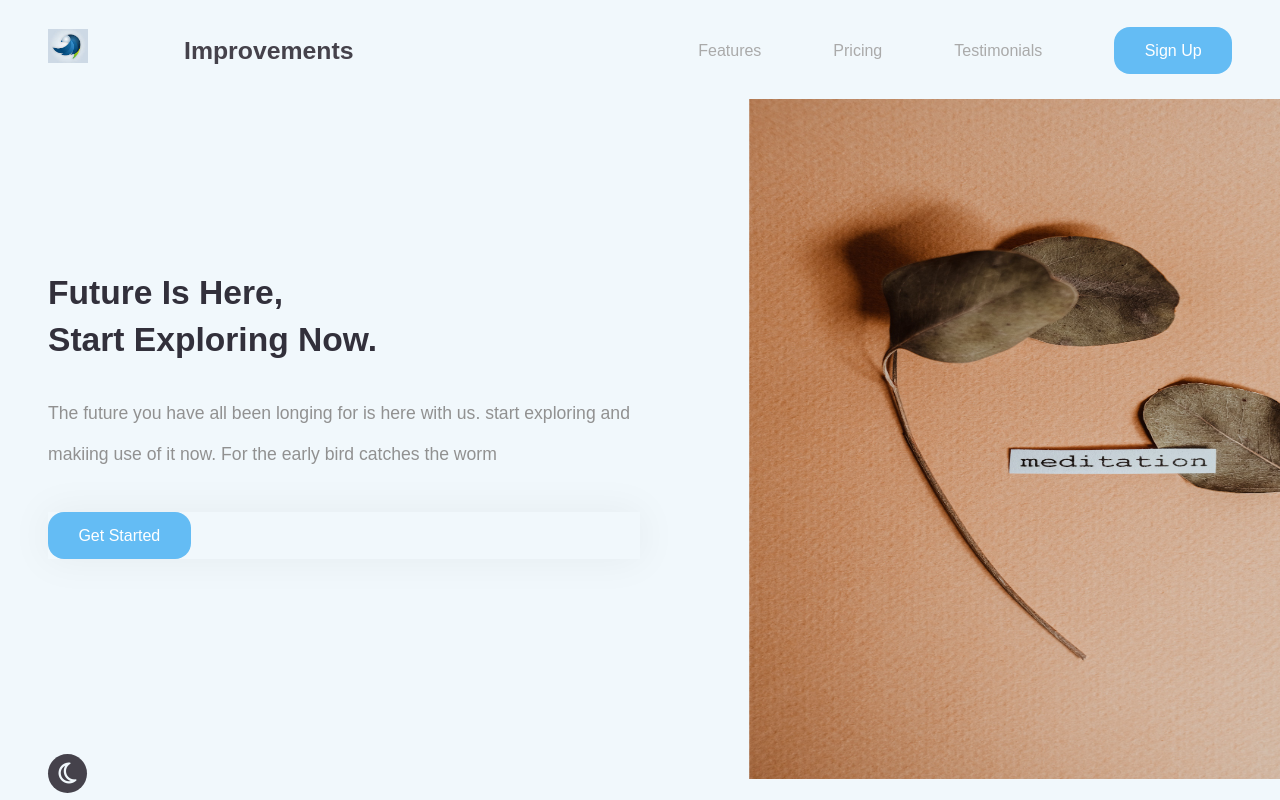
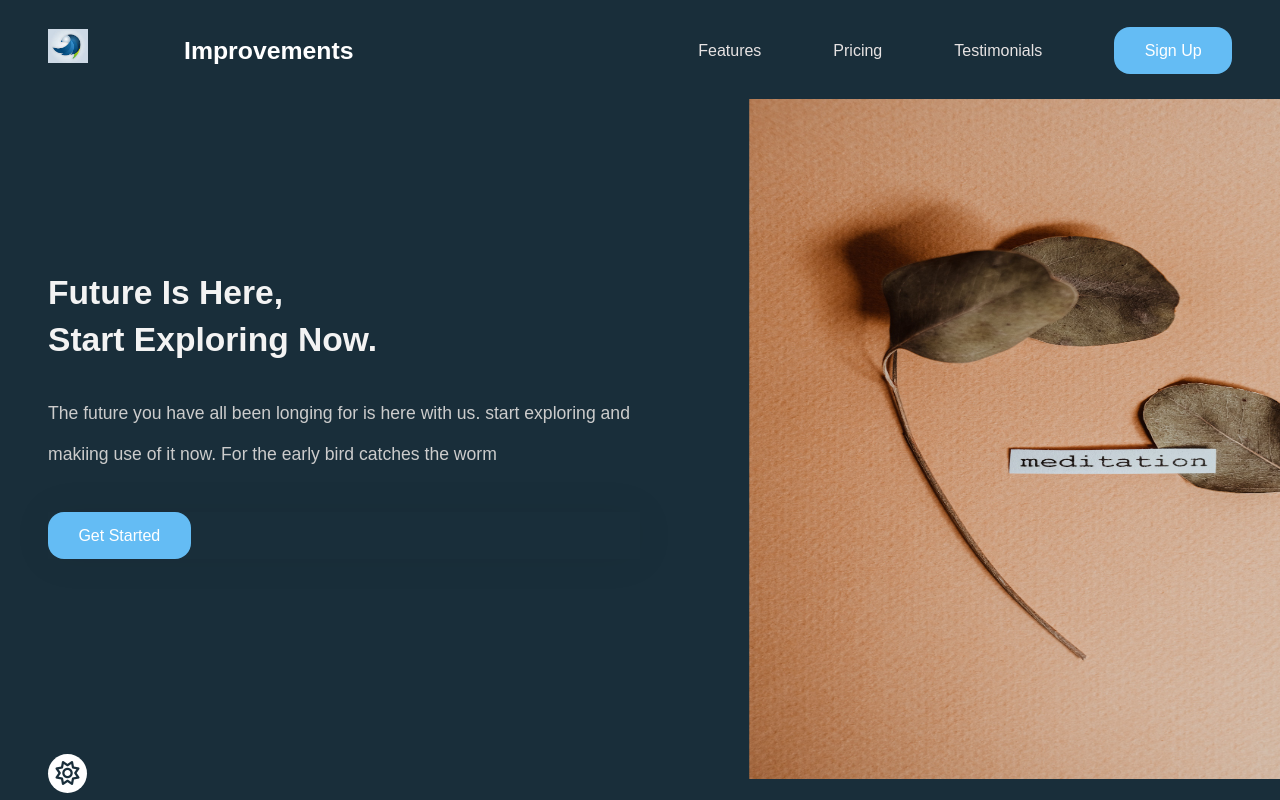
Before and after one commit to Cynthia-Isutsa/Responsive-landing-page, a plain HTML site: page index.html in a window 1280 px wide. Both pictures are taken after a click on the button 67 px from the left and 773 px from the top of the page. Shown: the top 800 px of the page. Drawn offline with Linux system fonts and the light colour scheme.

Commit message:
dark theme

```diff
--- a/index.html
+++ b/index.html
@@ -5,12 +5,12 @@
     <meta http-equiv="X-UA-Compatible" content="IE=edge">
     <meta name="viewport" content="width=device-width, initial-scale=1.0">
     <link rel="stylesheet" href="styles.css">
-    <script src="script.js"></script>
+
     <title>Responsive Landing Page</title>
 </head>
 <body>
     <main>
-        <div class="big-wrapper">
+        <div class="big-wrapper dark">
         <header>
         <div class="container">
             <div class="logo">
@@ -61,7 +61,7 @@
     </main>
 
     <!-- javaScript files -->
-
+    <script src="script.js"></script>
     <script src="https://kit.fontawesome.com/e362f33f9b.js" crossorigin="anonymous"></script>"
 
 </body>
--- a/script.js
+++ b/script.js
@@ -0,0 +1,12 @@
+//select all the elements
+var toggle_btn = document.querySelector(".toggle-btn")
+var big_wrapper =  document.querySelector(".big-wrapper")
+const main = document.querySelector("main")
+
+function toggleAnimation(){
+    //clone the wrapper
+    let clone = big_wrapper.cloneNode(true)
+    main.appendChild(clone)
+}
+
+toggle_btn.addEventListener("click", toggleAnimation)
--- a/styles.css
+++ b/styles.css
@@ -1,4 +1,4 @@
-:root{
+.light{
     --mainColor:#64bcf4;
     --hovorColor: #5bacdf;
     --backgroundColor:#f1f8fc;
@@ -6,9 +6,17 @@
     --darktwo: #45424b;
     --lightOne: #919191;
     --lightTwo: #aaa;
-
 }
 
+.dark{
+    --mainColor:#64bcf4;
+    --hovorColor: #5bacdf;
+    --backgroundColor:#192e3a;
+    --darkOne:#f3f3f3;
+    --darktwo: #fff;
+    --lightOne: #ccc;
+    --lightTwo: #e7e3e3;
+}
 *, *::before, *::after{
     padding:0;
     margin:0;
@@ -140,7 +148,15 @@ header .container{
 .toggle-btn i{
     line-height: 39px;
 }
-.toggle-btn i:last-child{
+.big-wrapper.light .toggle-btn i:last-child{
     display: none;
-
 }
+.big-wrapper.dark .toggle-btn i:last-child{
+        display: block;
+}
+.big-wrapper.light .toggle-btn i:first-child{
+    display: block;
+}
+.big-wrapper.dark .toggle-btn i:first-child{
+    display: none;
+}
```
